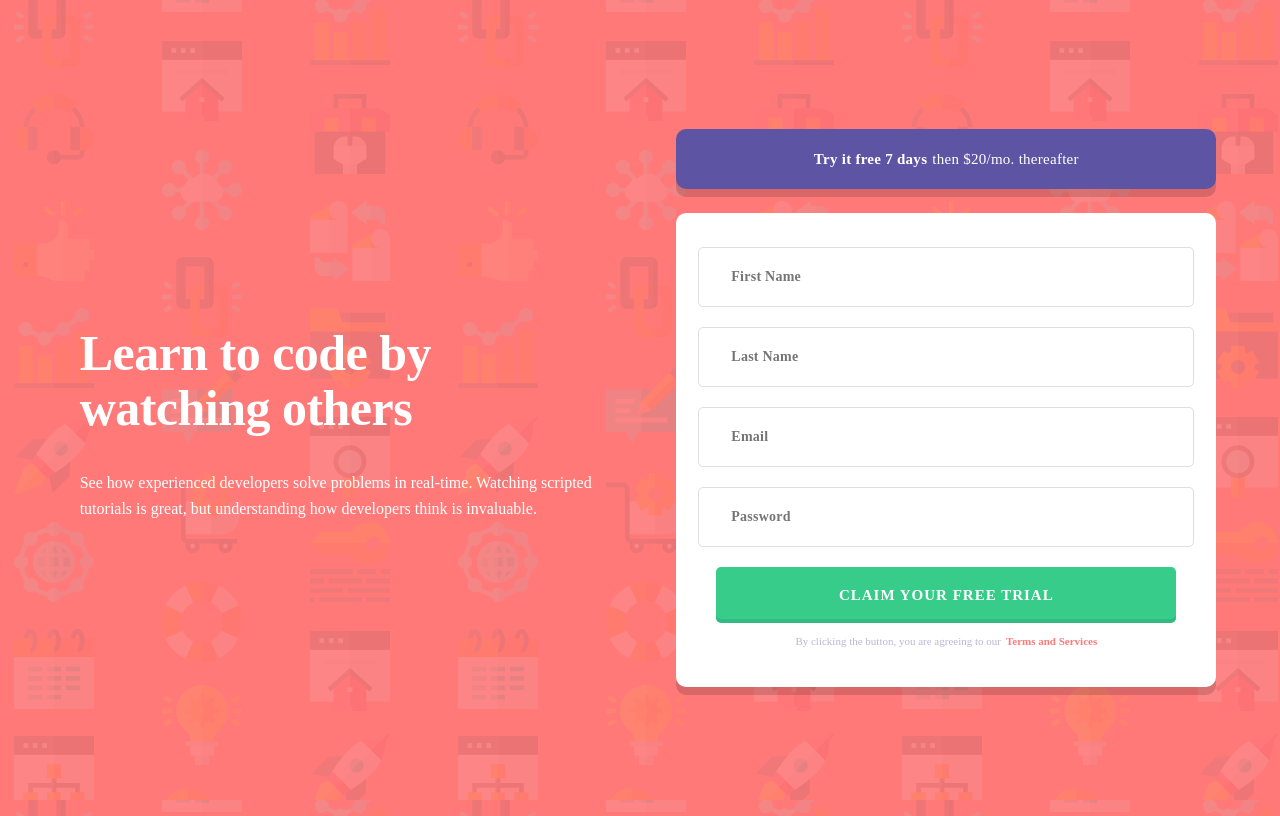
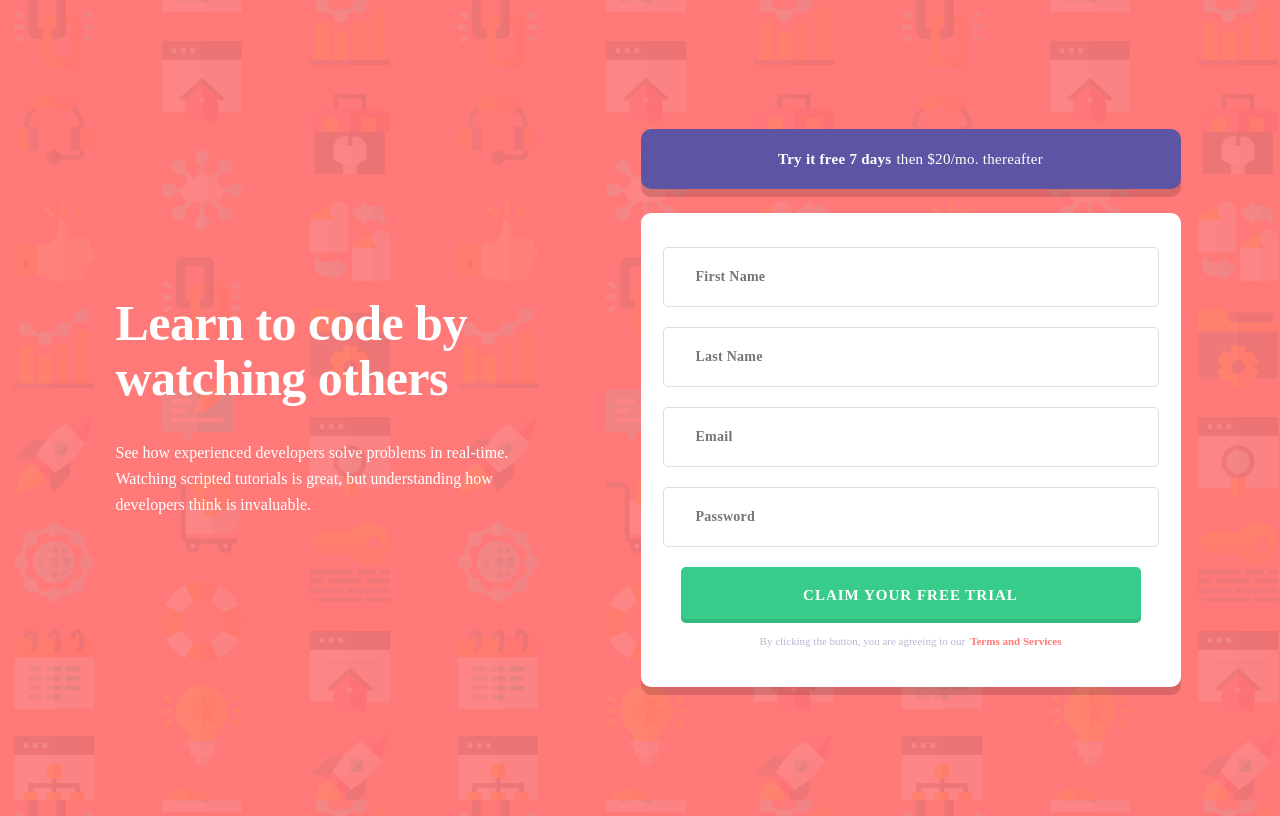
Before and after one commit to PuzzleAd/Project-4, a plain HTML site: page index.html in a window 1280 px wide. Drawn offline with Linux system fonts and the light colour scheme.

Commit message:
change little things

```diff
--- a/style.css
+++ b/style.css
@@ -10,12 +10,12 @@ body{
     height: 100%;
     display: flex;
     align-items: center;
-    justify-content: space-evenly;
+    justify-content: center;
 }
 .paragraphs{
     width: 525px;
     height: 131px;
-    margin-bottom: 100px;
+    margin-bottom: 160px;
 }
 /* makes right sife flex direction column */
 .form{
@@ -63,6 +63,7 @@ body{
     letter-spacing: -0.521px;
 }
 .paragraphs > p{
+    width: 400px;
     color: #FFF;
     font-family: Poppins;
     font-size: 16px;
```
